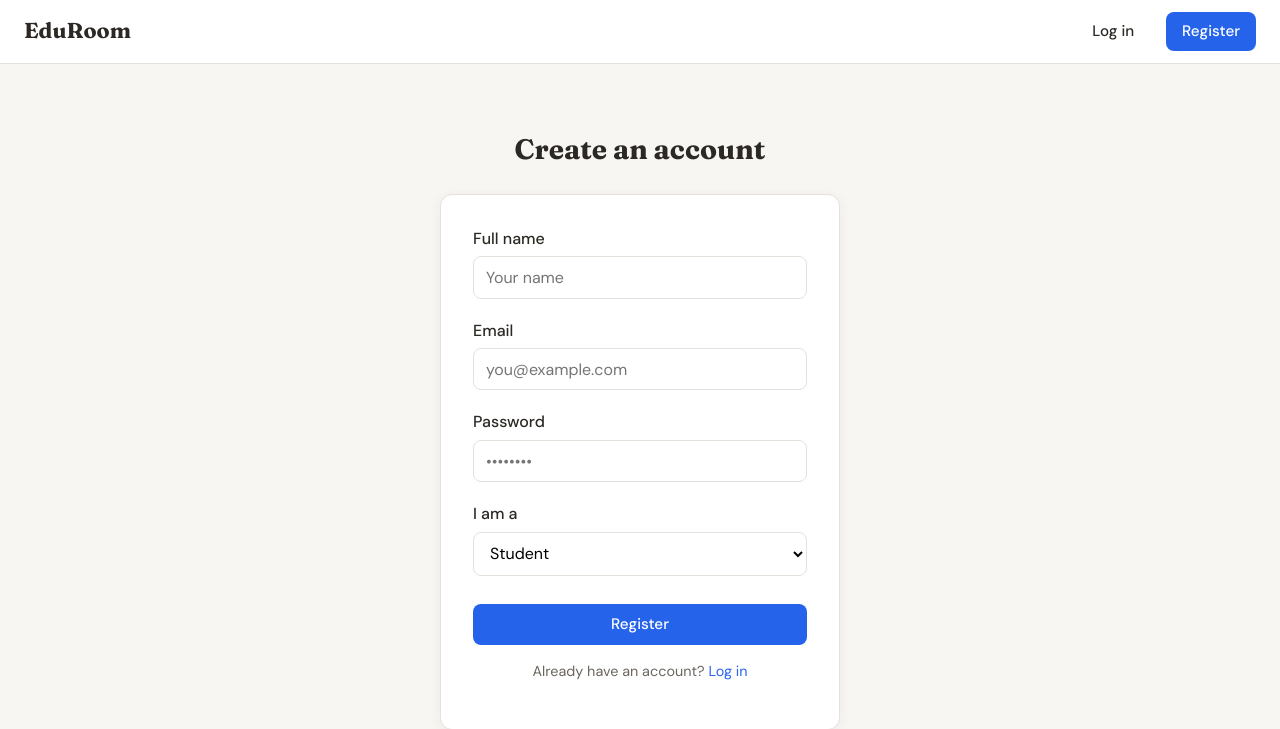
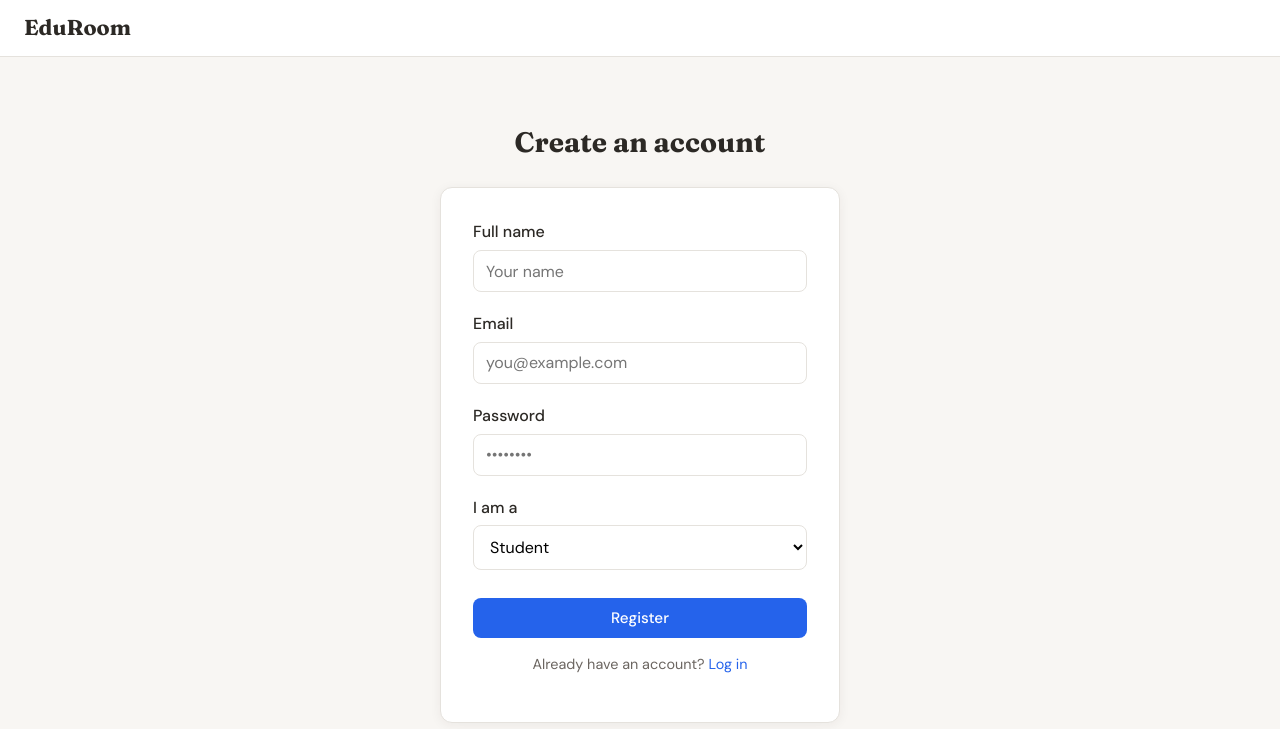
Before and after one commit to siddhartha4u2c/Classroom_assignment, a Flask app: page /register in a window 1280 px wide. Shown: the top 729 px of the page. Run offline with Flask 3, Linux system fonts and the light colour scheme.

Commit message:
Update base.html

```diff
--- a/templates/base.html
+++ b/templates/base.html
@@ -12,16 +12,13 @@
 <body>
   <header class="site-header">
     <a href="{{ url_for('index') }}" class="logo">EduRoom</a>
+    {% if current_user.is_authenticated %}
     <nav>
-      {% if current_user.is_authenticated %}
-        <span class="user-name">{{ current_user.name }} ({{ current_user.role }})</span>
-        <a href="{{ url_for('logout') }}" class="btn btn-ghost">Log out</a>
-      {% else %}
-        <a href="{{ url_for('login') }}" class="btn btn-ghost">Log in</a>
-        <a href="{{ url_for('register') }}" class="btn btn-primary">Register</a>
-      {% endif %}
-    </nav>
+      <span class="user-name">{{ current_user.name }} ({{ current_user.role }})</span>
+      <a href="{{ url_for('logout') }}" class="btn btn-ghost">Log out</a>
+    {% endif %}
   </header>
+
   <main class="main-content">
     {% with messages = get_flashed_messages(with_categories=true) %}
       {% if messages %}
@@ -34,9 +31,11 @@
     {% endwith %}
     {% block content %}{% endblock %}
   </main>
+
   <footer class="site-footer">
     <p>EduRoom Classroom &copy; 2025</p>
   </footer>
+
   {% block scripts %}{% endblock %}
 </body>
 </html>
```
